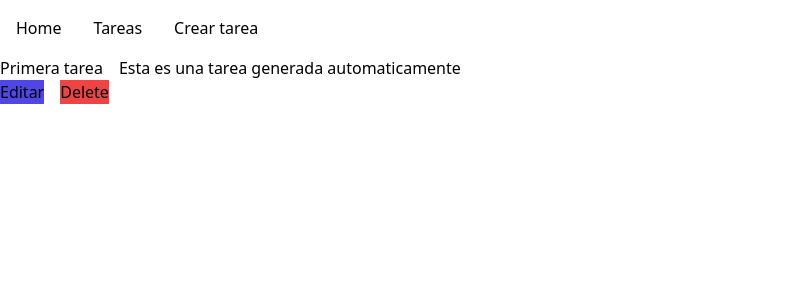
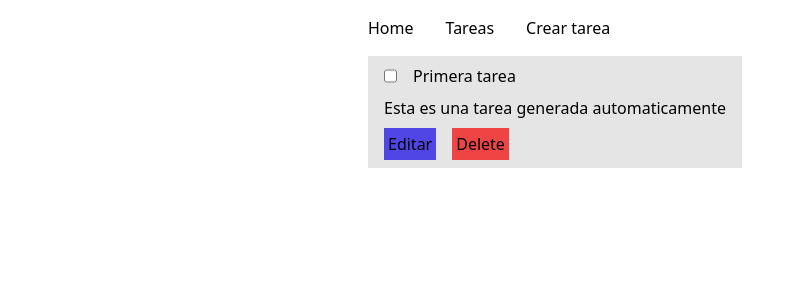
Before and after one commit to SirCodr/redux-toolkit-todo-app, a React (Vite) app: page /task in a window 1280 px wide. Shown: the top 300 px of the page, without its empty margins (0-805 px from the left). Built offline with nearby package versions, Linux system fonts and the light colour scheme.

Commit message:
Add quick styles

```diff
--- a/src/App.jsx
+++ b/src/App.jsx
@@ -6,15 +6,17 @@ import Layout from './components/Layout'
 
 function App () {
   return (
-    <div className='App'>
+    <div className='flex flex-col items-center w-wull h-screen'>
       <BrowserRouter>
         <Layout>
+          <main className='w-full h-full max-w-xl'>
             <Routes>
               <Route path='/' element={<Welcome />} />
               <Route path='task' element={<TaskList />} />
               <Route path='task/new' element={<TaskForm />} />
               <Route path='task/edit/:id' element={<TaskForm />} />
             </Routes>
+          </main>
         </Layout>
       </BrowserRouter>
     </div>
--- a/src/components/Navbar.jsx
+++ b/src/components/Navbar.jsx
@@ -2,7 +2,7 @@ import { Link } from 'react-router-dom'
 
 const Navbar = () => {
   return (
-    <header className='flex gap-x-8 p-4'>
+    <header className='flex gap-x-8 p-4 w-full max-w-xl'>
       <Link to='/'>Home</Link>
       <Link to='/task'>Tareas</Link>
       <Link to='/task/new'>Crear tarea</Link>
--- a/src/components/task/TaskForm.jsx
+++ b/src/components/task/TaskForm.jsx
@@ -50,10 +50,10 @@ const TaskForm = () => {
   }, [])
 
   return (
-    <form onSubmit={handleSubmit}>
-      <input type='text' name='title' placeholder='title' onChange={handleChange} defaultValue={task.title} />
-      <textarea name='description' placeholder='description' onChange={handleChange} defaultValue={task.description} />
-      <button>Save</button>
+    <form onSubmit={handleSubmit} className='flex flex-col gap-y-4'>
+      <input type='text' name='title' placeholder='title' onChange={handleChange} defaultValue={task.title} className='border-2 border-gray-200' />
+      <textarea name='description' placeholder='description' onChange={handleChange} defaultValue={task.description} className='border-2 border-gray-200' />
+      <button className='bg-indigo-500 py-1 text-white font-medium' onlyOn>Save</button>
 
       {redirect && <div>Redirigiendo...</div>}
     </form>
--- a/src/components/task/TaskItem.jsx
+++ b/src/components/task/TaskItem.jsx
@@ -10,14 +10,21 @@ const TaskItem = ({ title, description, id }) => {
   }
 
   return (
-    <div>
-      <div className='flex gap-x-4'>
-        <h2>{title}</h2>
+    <div className='flex flex-col gap-y-2 py-2 px-4 bg-neutral-200'>
+      <div className='flex gap-x-4 flex-1'>
+        <input type='checkbox' />
+        <span className=''>{title}</span>
+      </div>
+      <div>
         <span>{description}</span>
       </div>
       <div className='flex gap-x-4'>
-        <Link to={`edit/${id}`} className='bg-indigo-600'>Editar</Link>
-        <button className='bg-red-500' onClick={() => handleDelete(id)}>Delete</button>
+        <Link to={`edit/${id}`} className='bg-indigo-600 p-1'>
+          Editar
+        </Link>
+        <button className='bg-red-500 p-1' onClick={() => handleDelete(id)}>
+          Delete
+        </button>
       </div>
     </div>
   )
--- a/src/components/task/TaskList.jsx
+++ b/src/components/task/TaskList.jsx
@@ -1,13 +1,18 @@
 import { useSelector } from 'react-redux'
 import TaskItem from './TaskItem'
-import { Outlet } from 'react-router-dom'
 
 const TaskList = () => {
-  const tasks = useSelector(state => state.tasks)
+  const tasks = useSelector((state) => state.tasks)
   return (
-    <div className='flex flex-col gap-y-4'>
-      {tasks.map(task => <TaskItem title={task.title} description={task.description} id={task.id} key={task.id} />)}
-      <Outlet />
+    <div className='flex flex-wrap gap-4 px-4'>
+      {tasks.map((task) => (
+        <TaskItem
+          title={task.title}
+          description={task.description}
+          id={task.id}
+          key={task.id}
+        />
+      ))}
     </div>
   )
 }
```
Lines whose indentation alone changed are shown as unchanged.
